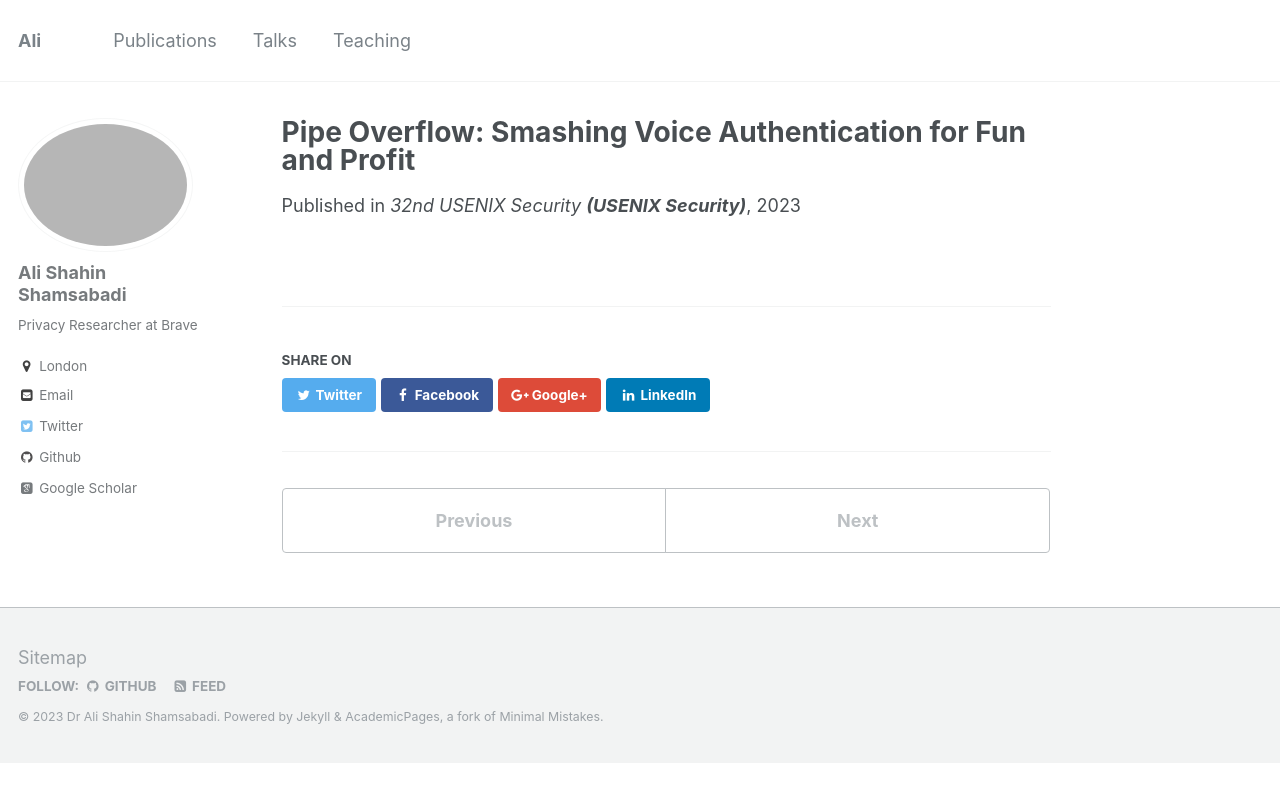
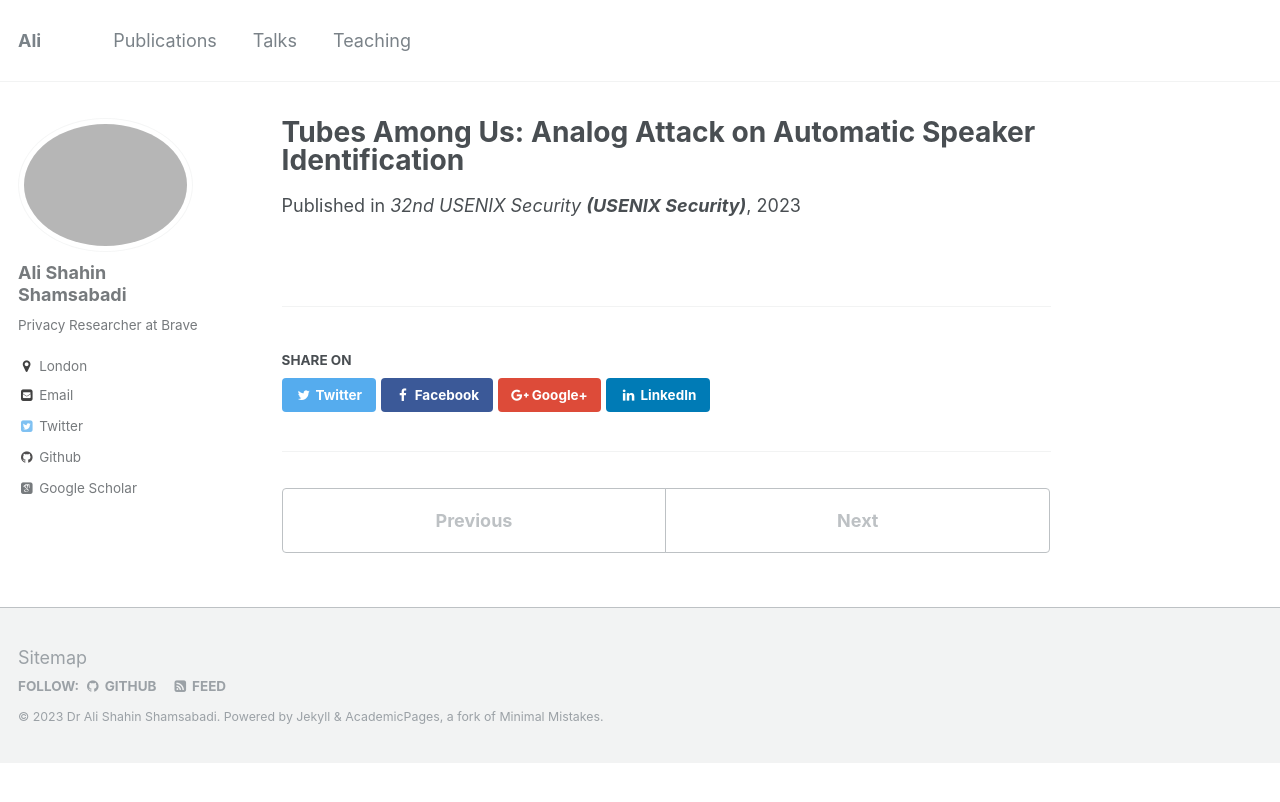
Before and after one commit to AliShahin/AliShahin.github.io, a Jekyll site: the page built from _publications/2023-07-01_Tube.md, in a window 1280 px wide. Shown: the top 802 px of the page. Built offline with Jekyll 4.4.1, drawn with Linux system fonts in a browser that asks for light colours; some web fonts are replaced.

Commit message:
Update 2023-07-01_Tube.md

```diff
--- a/_publications/2023-07-01_Tube.md
+++ b/_publications/2023-07-01_Tube.md
@@ -1,7 +1,7 @@
 ---
-title: "Pipe Overflow: Smashing Voice Authentication for Fun and Profit"
+title: "Tubes Among Us: Analog Attack on Automatic Speaker Identification"
 collection: publications
-excerpt: '<i class="fa fa-file-pdf-o" style="color:red"></i>[<font color="red">Paper</font>](https://arxiv.org/pdf/2202.02751.pdf)'
+excerpt: '<i class="fa fa-file-pdf-o" style="color:red"></i>[<font color="red">Paper</font>](https://www.usenix.org/conference/usenixsecurity23/presentation/ahmed-shimaa)'
 date: 2023-07-01
 venue: '32nd USENIX Security <b> (USENIX Security)</b>'
 ---
```
